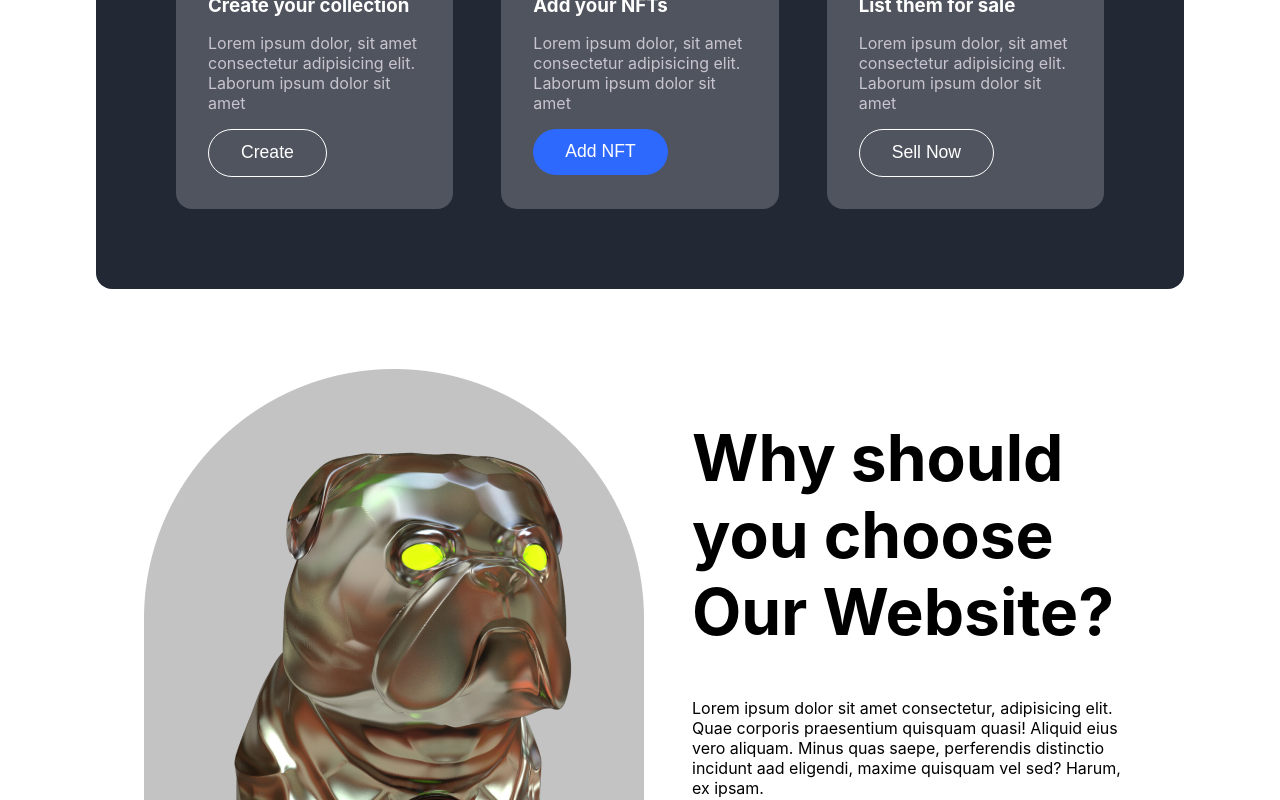
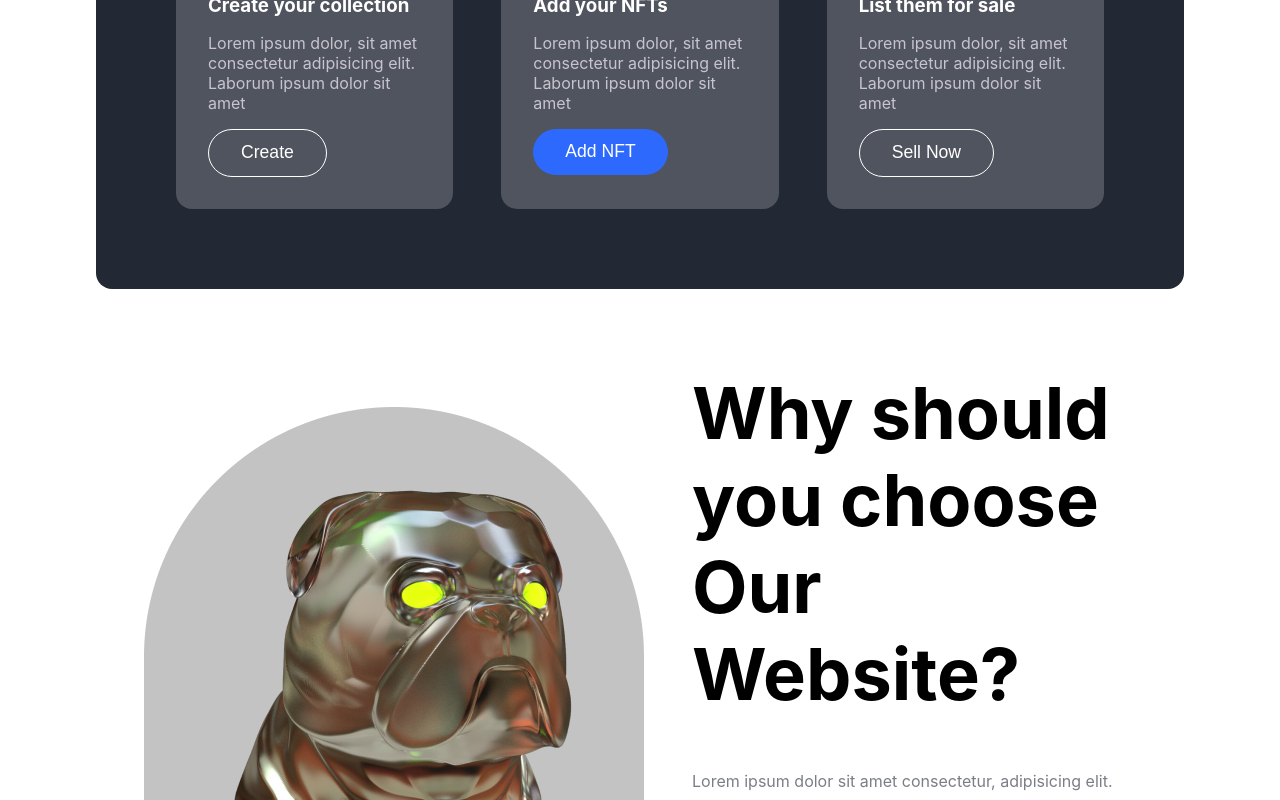
Before and after one commit to gift56/Nftlandingpage, a React (Create React App) app: page / in a window 1280 px wide. Shown: the part 1591-2391 px from the top of the page. Built offline with nearby package versions, Linux system fonts and the light colour scheme.

Commit message:
done with this section

```diff
--- a/src/components/Choose.jsx
+++ b/src/components/Choose.jsx
@@ -39,7 +39,11 @@ const Section = styled.section`
         justify-content: center;
         gap: 3rem;
         h2 {
-         font-size: 4rem;
+         font-size: 4.5rem;
+        }
+        p{
+            color: #7b7e86;
+            line-height: 2rem;
         }
      }
 `;
```
